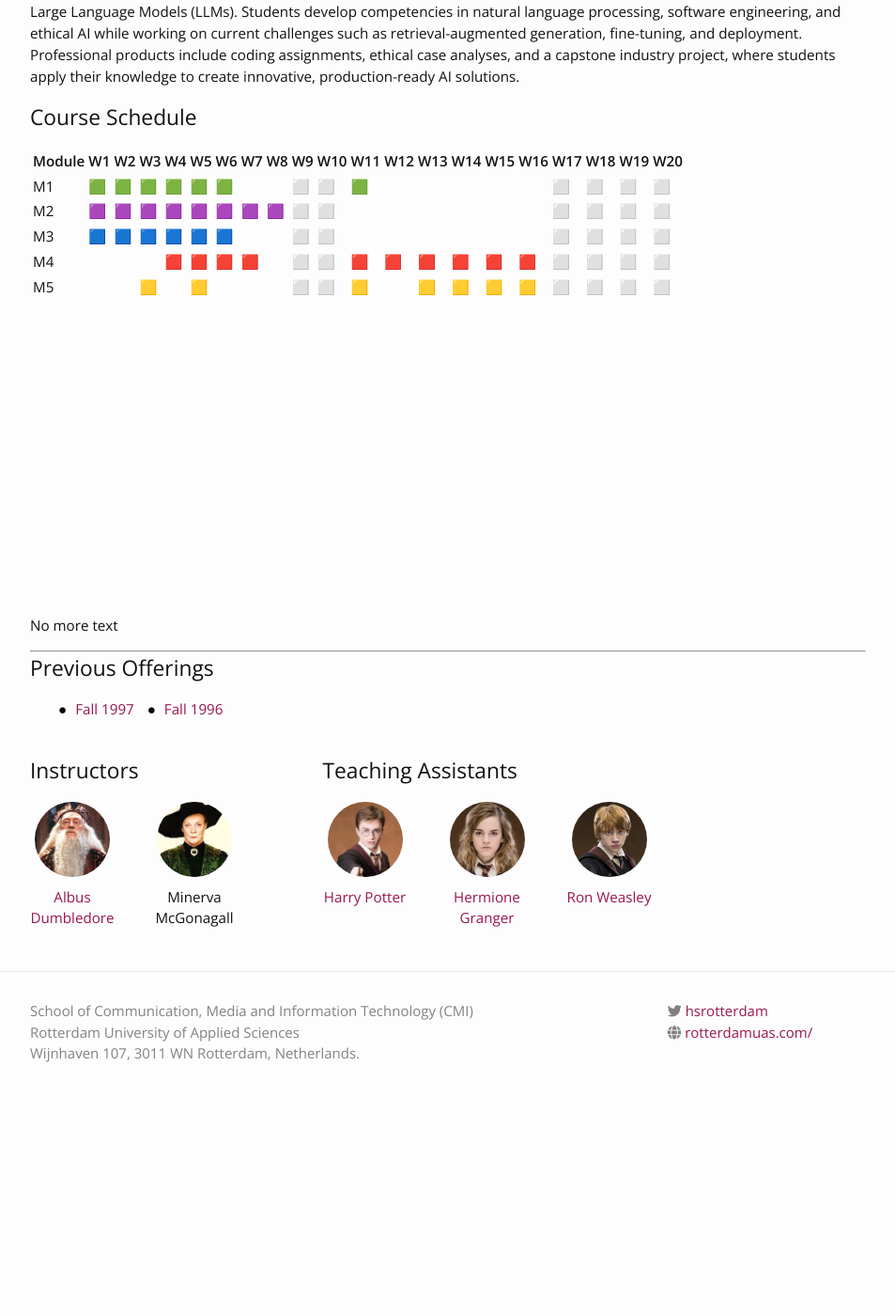
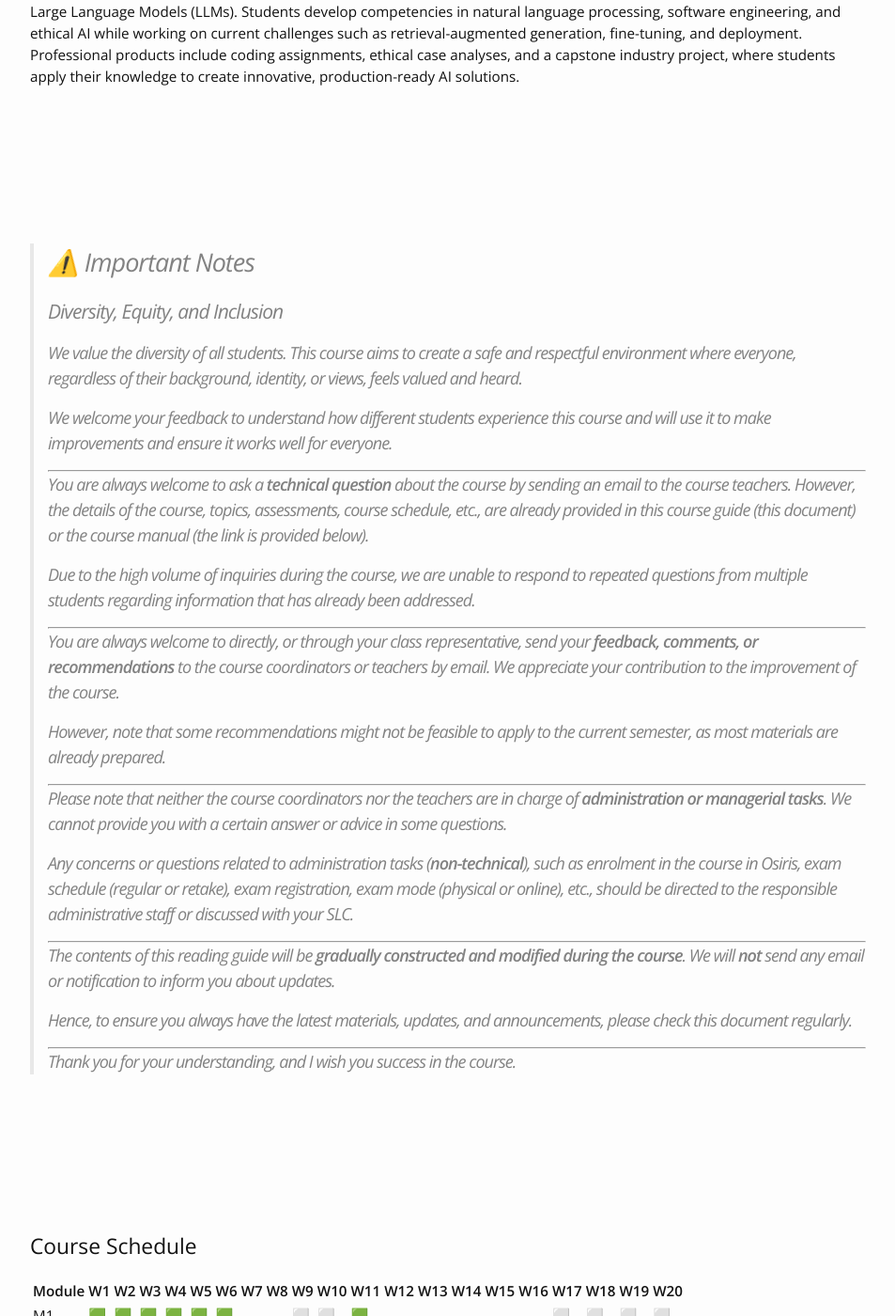
Before and after one commit to BabakBasharirad/llm-engineering, a Jekyll site: the page built from index.md, in a window 1280 px wide and 1400 px high, scrolled down 516 px. Shown: the whole window at 94% size, without its empty margins (163-1116 px from the left). Built offline with Jekyll 4.4.1, drawn with Linux system fonts in a browser that asks for light colours; nearby versions of some CDN libraries; our own code applies the rules of GitHub Pages for plain Markdown files; before the commit the page ends 1708 px from its top, so only the background shows below that.

Commit message:
Update index.md

```diff
--- a/index.md
+++ b/index.md
@@ -1,6 +1,55 @@
 ---
 layout: home
 ---
+
+<br>
+<br>
+<br>
+<br>
+<br>
+<br>
+
+> ## ⚠️ Important Notes
+>
+> ### Diversity, Equity, and Inclusion
+> We value the diversity of all students. This course aims to create a safe and respectful environment where everyone, regardless of their background, identity, or views, feels valued and heard.
+>
+> We welcome your feedback to understand how different students experience this course and will use it to make improvements and ensure it works well for everyone.
+>
+> ---
+>
+> You are always welcome to ask a **technical question** about the course by sending an email to the course teachers. However, the details of the course, topics, assessments, course schedule, etc., are already provided in this course guide (this document) or the course manual (the link is provided below).
+>
+> Due to the high volume of inquiries during the course, we are unable to respond to repeated questions from multiple students regarding information that has already been addressed.
+>
+> ---
+>
+> You are always welcome to directly, or through your class representative, send your **feedback, comments, or recommendations** to the course coordinators or teachers by email. We appreciate your contribution to the improvement of the course.
+>
+> However, note that some recommendations might not be feasible to apply to the current semester, as most materials are already prepared.
+>
+> ---
+>
+> Please note that neither the course coordinators nor the teachers are in charge of **administration or managerial tasks**. We cannot provide you with a certain answer or advice in some questions.
+>
+> Any concerns or questions related to administration tasks (**non-technical**), such as enrolment in the course in Osiris, exam schedule (regular or retake), exam registration, exam mode (physical or online), etc., should be directed to the responsible administrative staff or discussed with your SLC.
+>
+> ---
+>
+> The contents of this reading guide will be **gradually constructed and modified during the course**. We will **not** send any email or notification to inform you about updates.
+>
+> Hence, to ensure you always have the latest materials, updates, and announcements, please check this document regularly.
+>
+> ---
+>
+> Thank you for your understanding, and I wish you success in the course.
+
+<br>
+<br>
+<br>
+<br>
+<br>
+<br>
 
 
 
@@ -16,20 +65,15 @@ layout: home
 
 
 
-
-
-
-<br><br>
-<br><br>
-<br><br>
-<br><br>
-<br><br>
-<br><br>
-<br><br>
-
-
-
-
-No more text
-
-________________________________________________________________________________________________________________________________________
+<br>
+<br>
+<br>
+<br>
+<br>
+<br>
+<br>
+<br>
+<br>
+<br>
+<br>
+<br>
```
